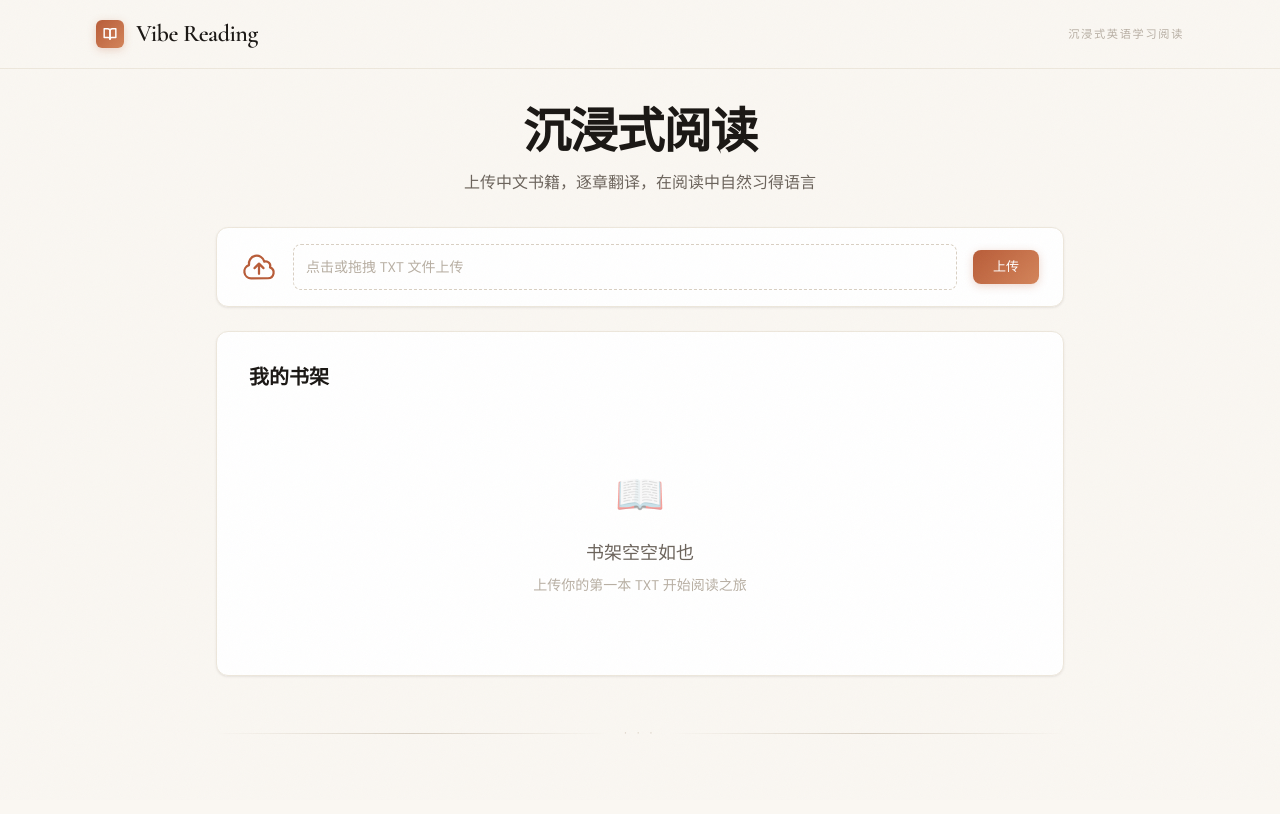
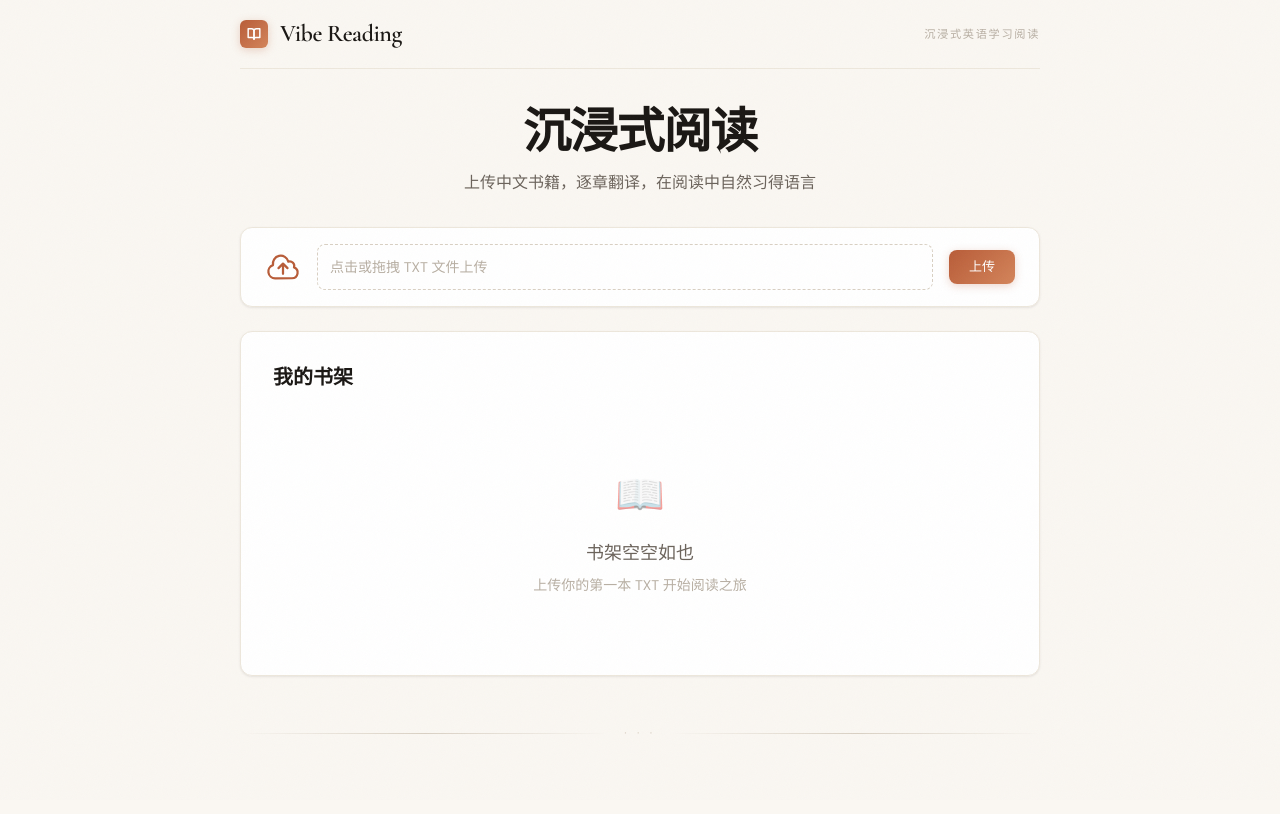
Before and after one commit to anosorae/vibe_reading, a FastAPI app: page / in a window 1280 px wide. Run offline with FastAPI, Linux system fonts and the light colour scheme; data that the repository does not hold is empty; some libraries are stand-ins or nearby versions.

Commit message:
fix: align navbar and toolbar visual boundary with content width
Move max-width + centering to outer containers (nav-bar, reader-toolbar) so their background/border matches the content area below. Remove page-shell wrapper approach.

```diff
--- a/static/style.css
+++ b/static/style.css
@@ -204,15 +204,14 @@ body::before {
 
 /* --- Navigation --- */
 .nav-bar {
-    background: rgba(250, 247, 242, 0.92);
-    backdrop-filter: blur(12px) saturate(1.2);
-    -webkit-backdrop-filter: blur(12px) saturate(1.2);
-    border-bottom: 1px solid var(--color-linen);
     position: sticky;
     top: 0;
     z-index: 40;
     transition: transform var(--duration-normal) var(--ease-out-expo),
                 opacity var(--duration-normal) var(--ease-out-expo);
+    max-width: 56rem;
+    margin: 0 auto;
+    padding: 0 clamp(1.5rem, 4vw, 3rem);
 }
 
 .nav-bar.nav-hidden {
@@ -221,12 +220,20 @@ body::before {
 }
 
 .nav-inner {
-    max-width: 72rem;
-    margin: 0 auto;
-    padding: 1rem 2rem;
+    width: 100%;
+    padding: 1rem 0;
     display: flex;
     align-items: center;
     justify-content: space-between;
+    background: var(--color-cream);
+    border-bottom: 1px solid var(--color-linen);
+}
+
+/* --- Main Content --- */
+.page-main {
+    max-width: 56rem;
+    margin: 0 auto;
+    padding: 2.5rem clamp(1.5rem, 4vw, 3rem);
 }
 
 .nav-brand {
--- a/templates/base.html
+++ b/templates/base.html
@@ -62,7 +62,7 @@
     </nav>
     {% endblock %}
 
-    <main class="max-w-4xl mx-auto px-6 py-10">
+    <main class="page-main">
         {% block content %}{% endblock %}
     </main>
 
--- a/templates/reader.html
+++ b/templates/reader.html
@@ -4,12 +4,14 @@
 
 {% block head_extra %}
 <style>
-    /* Reader-specific overrides for full immersion */
     body {
         background: var(--color-cream);
+        background-image:
+            radial-gradient(ellipse 80% 60% at 50% 0%, rgba(243, 237, 228, 0.8) 0%, transparent 70%),
+            radial-gradient(ellipse 60% 40% at 50% 100%, rgba(237, 231, 220, 0.5) 0%, transparent 60%);
     }
     body::before {
-        opacity: 0.025;
+        opacity: 0.02;
     }
 </style>
 {% endblock %}
```
Also changed, not shown: other parts of static/style.css (+35 -17 lines).
